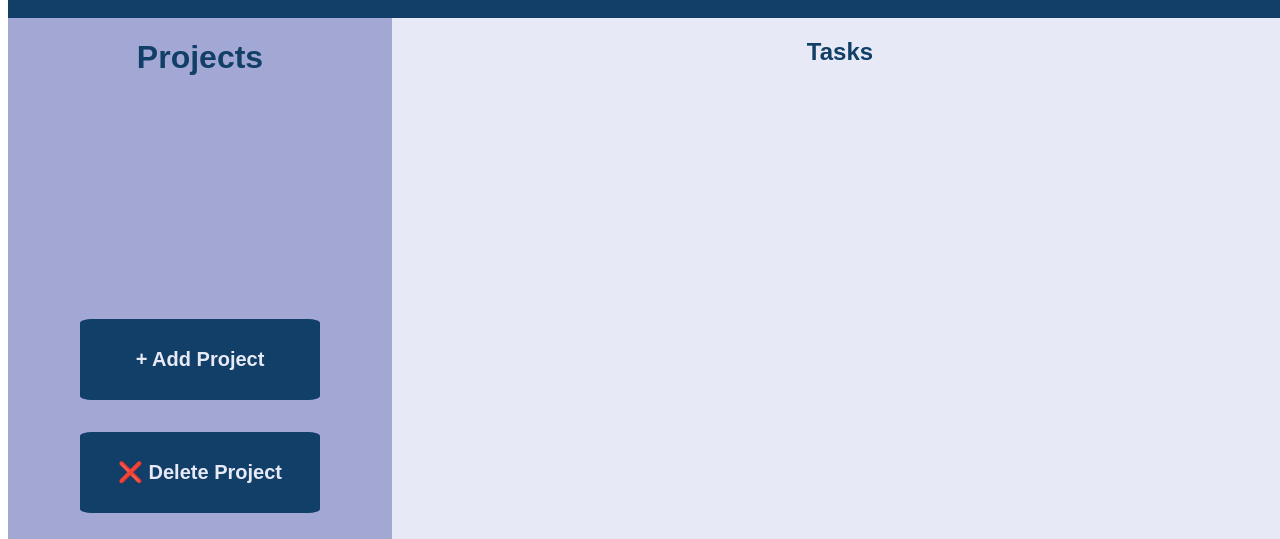
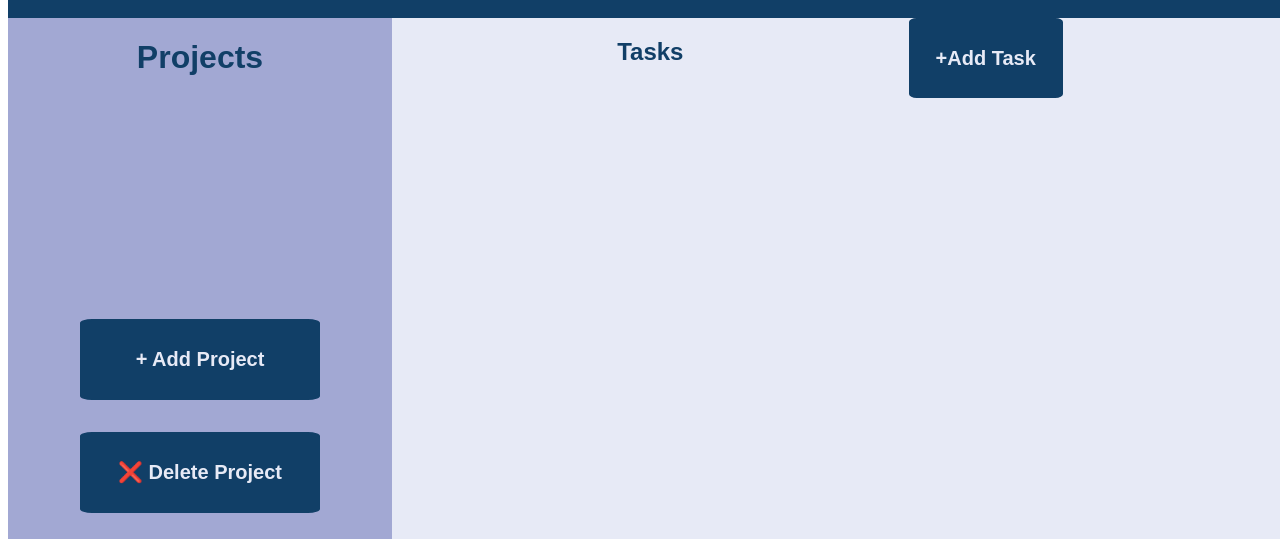
Before and after one commit to urialevy/todolist, a website built with webpack: page dist/index.html in a window 1280 px wide. Shown: the part 870-1409 px from the top of the page. Built offline with nearby package versions, Linux system fonts and the light colour scheme.

Commit message:
add UI button to create new tasks

```diff
--- a/src/DOM/loadPage.js
+++ b/src/DOM/loadPage.js
@@ -16,7 +16,7 @@ export function framework() {
             <button id="delTask"><h2>❌ Delete Project</h2></button>
             <button id="finishTask"><h2>✔ Complete Project</h2></button></div></div>
             <div id="mainright">
-                <div id="taskTitle"><h2>Tasks</h2></div>
+                <div id="taskTitle"><div><h2>Tasks</h2></div><div><button id="addTask"><h2>+Add Task</h2></button></div></div>
                 <div id="tasksContainer">
                 <div id="tasksList">
             </div></div>
--- a/src/style.css
+++ b/src/style.css
@@ -41,7 +41,7 @@ body {
   width: 100%;
 }
 
-#newTask, .project, #delTask, #finishTask {
+#newTask, .project, #delTask, #finishTask, #addTask {
   margin-bottom: 2rem;
   padding: 10px 25px;
   background: transparent;
@@ -62,6 +62,13 @@ body {
   background-color: #e7eaf6;
   border-color: #e7eaf6;
 }
+
+#addTask:hover{
+  cursor: grab;
+  background-color: #a2a8d3;
+  border-color: #a2a8d3;
+}
+
 #delTask:hover {
   background-color: red;
 }
@@ -155,7 +162,8 @@ body {
 
 #taskTitle {
   display: flex;
-  justify-content: center;
+  flex-direction: row;
+  justify-content: space-evenly
 }
 
 #tasksContainer {
```
